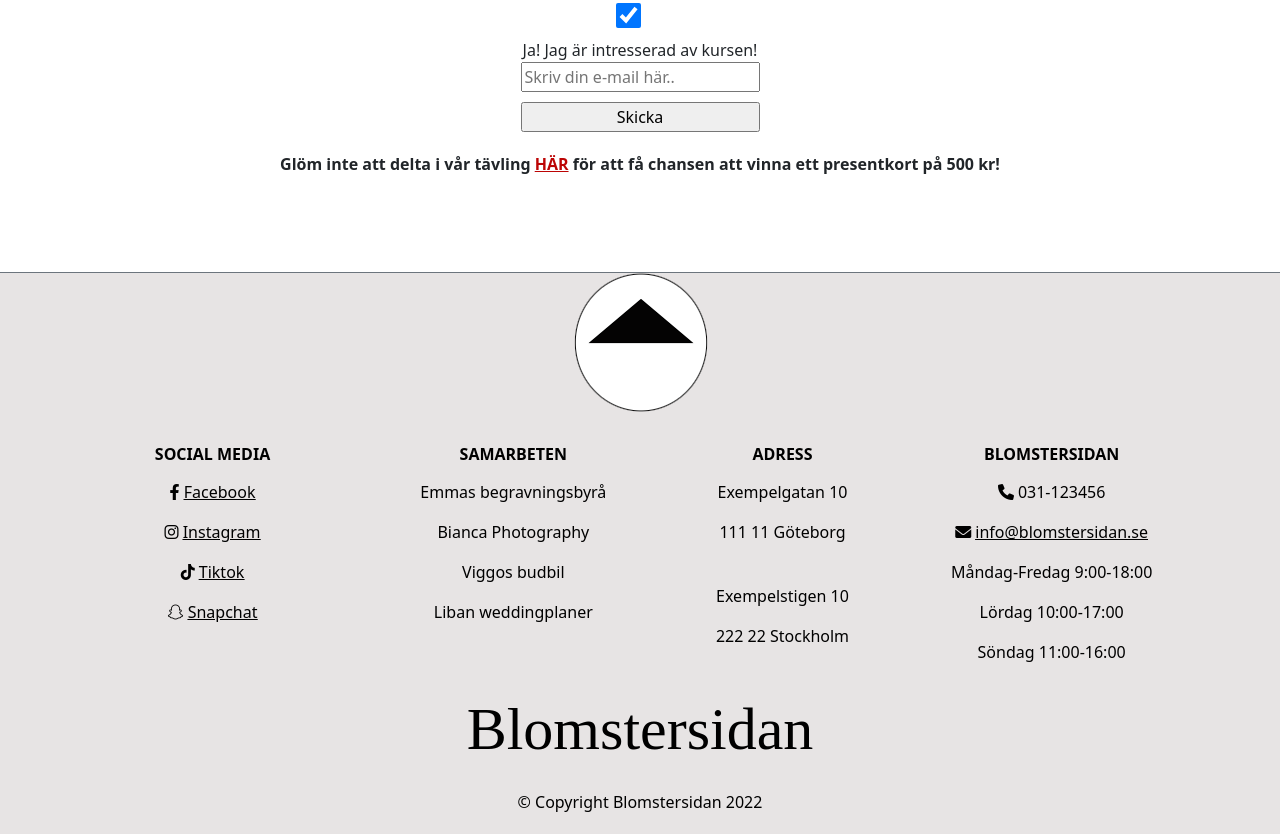
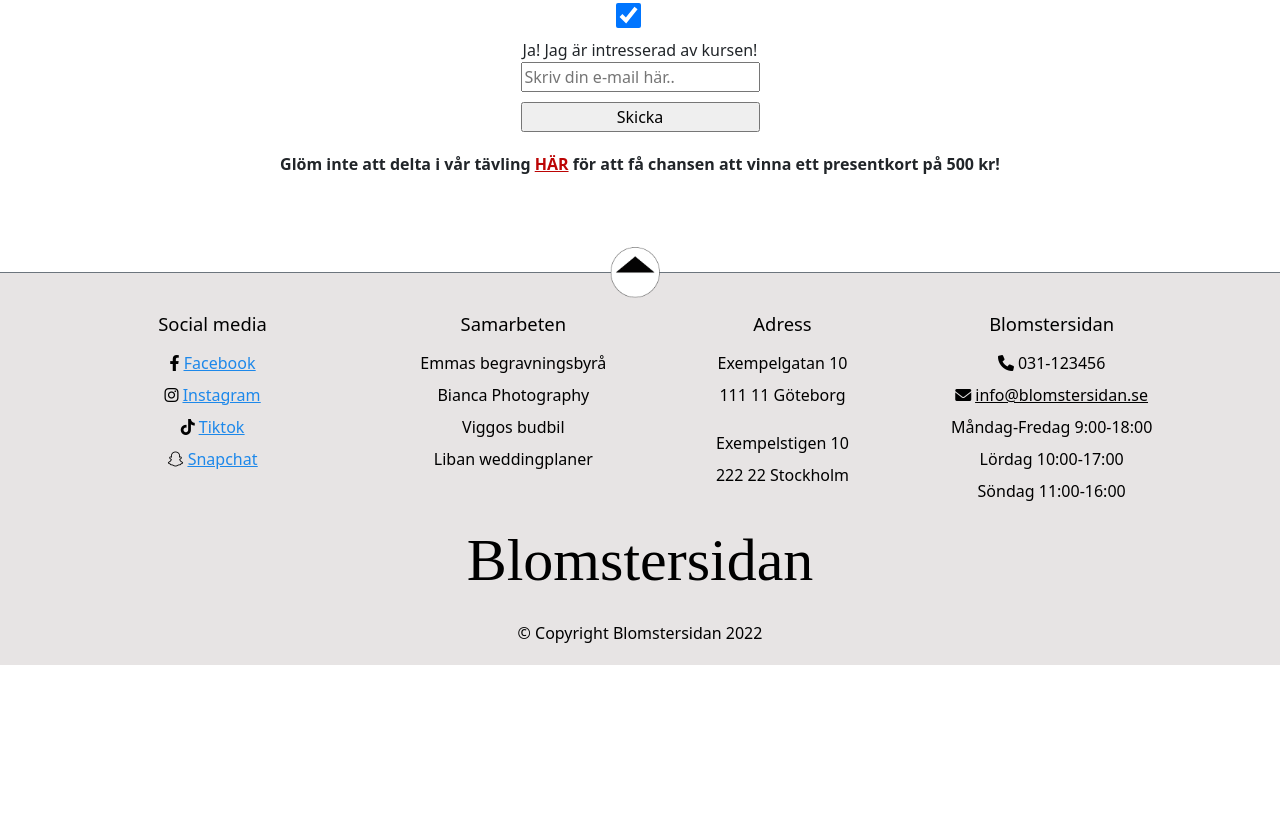
Before and after one commit to biancamolnar/course-submission-HTML-CSS-Grupp-1, a website: page pages/produkter.html in a window 1280 px wide. Shown: the part 7880-8714 px from the top of the page. After the commit the page ends 8545 px from the top, so only its background shows below. Drawn offline with nearby package versions, Linux system fonts and the light colour scheme; files whose address does not match are found by name; a web font is replaced by a local one.

Commit message:
update footer

```diff
--- a/pages/produkter.html
+++ b/pages/produkter.html
@@ -487,55 +487,52 @@
   <footer class="text-center text-lg-start border-top border-secondary bottom mt-5">
     <div class="container text-center text-md-start">
       <div class="d-flex justify-content-center">
-        <a class="buttonlink" href="#top"><img class="button" src="../img/footer/symbol-top.png"
-            alt="Bild på en pil som pekar uppåt för att navigera till sidans topp"></a>
+        <a class="buttonlink" href="#top"><img class="totop" src="../img/footer/symbol-top.png" tabindex="1" alt="Bild på en pil som pekar uppåt för att navigera till sidans topp"></a>
       </div>
       <div class="row mt-3">
         <div class="col-md-3 col-lg-4 col-xl-3 text-center">
-          <h6 class="text-uppercase fw-bold m-2 p-2">Social media</h6>
-          <p id="p-footer">
+          <h6 class="footer-titel">Social media</h6>
+          <p class="p-footer">
             <i class="fab fa-facebook-f"></i>
-            <a href="https://sv-se.facebook.com/" class="text-reset"><u>Facebook</u></a>
+            <a href="https://sv-se.facebook.com/"><u>Facebook</u></a>
           </p>
-          <p id="p-footer">
+          <p class="p-footer">
             <i class="fab fa-instagram"></i>
-            <a href="https://www.instagram.com/" class="text-reset"><u>Instagram</u></a>
+            <a href="https://www.instagram.com/"><u>Instagram</u></a>
           </p>
-          <p id="p-footer">
+          <p class="p-footer">
             <i class="fab fa-tiktok"></i>
-            <a href="https://www.tiktok.com/sv-SE/" class="text-reset"><u>Tiktok</u></a>
+            <a href="https://www.tiktok.com/sv-SE/"><u>Tiktok</u></a>
           </p>
-          <p id="p-footer">
+          <p class="p-footer">
             <i class="fab fa-snapchat"></i>
-            <a href="https://www.snapchat.com/sv-SE" class="text-reset"><u>Snapchat</u></a>
+            <a href="https://www.snapchat.com/sv-SE"><u>Snapchat</u></a>
           </p>
         </div>
         <div class="col-md-3 col-lg-3 col-xl-3 mx-auto mb-md-0 text-center">
-          <h6 class="text-uppercase fw-bold m-2 p-2">Samarbeten</h6>
-          <p id="p-footer">Emmas begravningsbyrå</p>
-          <p id="p-footer">Bianca Photography</p>
-          <p id="p-footer">Viggos budbil</p>
-          <p id="p-footer">Liban weddingplaner</p>
+          <h6 class="footer-titel">Samarbeten</h6>
+          <p class="p-footer">Emmas begravningsbyrå</p>
+          <p class="p-footer">Bianca Photography</p>
+          <p class="p-footer">Viggos budbil</p>
+          <p class="p-footer">Liban weddingplaner</p>
         </div>
         <div class="col-md-3 col-lg-2 col-xl-2 mx-auto text-center">
-          <h6 class="text-uppercase fw-bold m-2 p-2">Adress</h6>
-          <p id="p-footer">Exempelgatan 10</p>
-          <p id="p-footer">111 11 Göteborg</p>
-          <br>
-          <p id="p-footer">Exempelstigen 10</p>
-          <p id="p-footer">222 22 Stockholm</p>
-        </div>
-        <div class="col-md-3 col-lg-3 col-xl-3 mx-auto mb-md-0 text-center">
-          <h6 class="text-uppercase fw-bold m-2 p-2">Blomstersidan</h6>
-          <p id="p-footer"><i class="fas fa-phone me-1"></i>031-123456</p>
-          <p id="p-footer"><i class="fas fa-envelope me-1"></i><a href="mailto:info@blomstersidan.se"
-              class="text-reset"><u>info@blomstersidan.se</u></a></p>
-          <p id="p-footer">Måndag-Fredag 9:00-18:00</p>
-          <p id="p-footer">Lördag 10:00-17:00</p>
-          <p id="p-footer">Söndag 11:00-16:00</p>
+          <h6 class="footer-titel">Adress</h6>
+          <address class="p-footer">Exempelgatan 10</address>
+          <address class="p-footer">111 11 Göteborg</address>
+          <address class="p-footer" id="Stockholm">Exempelstigen 10</address>
+          <address class="p-footer">222 22 Stockholm</address>
+          </div>
+          <div class="col-md-3 col-lg-3 col-xl-3 mx-auto mb-md-0 text-center">
+            <h6 class="footer-titel">Blomstersidan</h6>
+            <p class="p-footer"><i class="fas fa-phone me-1"></i>031-123456</p>
+            <p class="p-footer"><i class="fas fa-envelope me-1"></i><a href="mailto:info@blomstersidan.se" class="text-reset"><u>info@blomstersidan.se</u></a></p>
+            <p class="p-footer">Måndag-Fredag 9:00-18:00</p>
+            <p class="p-footer">Lördag 10:00-17:00</p>
+            <p class="p-footer">Söndag 11:00-16:00</p>
+          </div>
         </div>
       </div>
-    </div>
     <div class="text-center p-1">
       <p id="logo">Blomstersidan</p>
       <p>© Copyright Blomstersidan 2022</p>
```
Also changed, not shown: pages/kontakt.html (+29 -32 lines), pages/under-uppbyggnad.html (+29 -32 lines).
